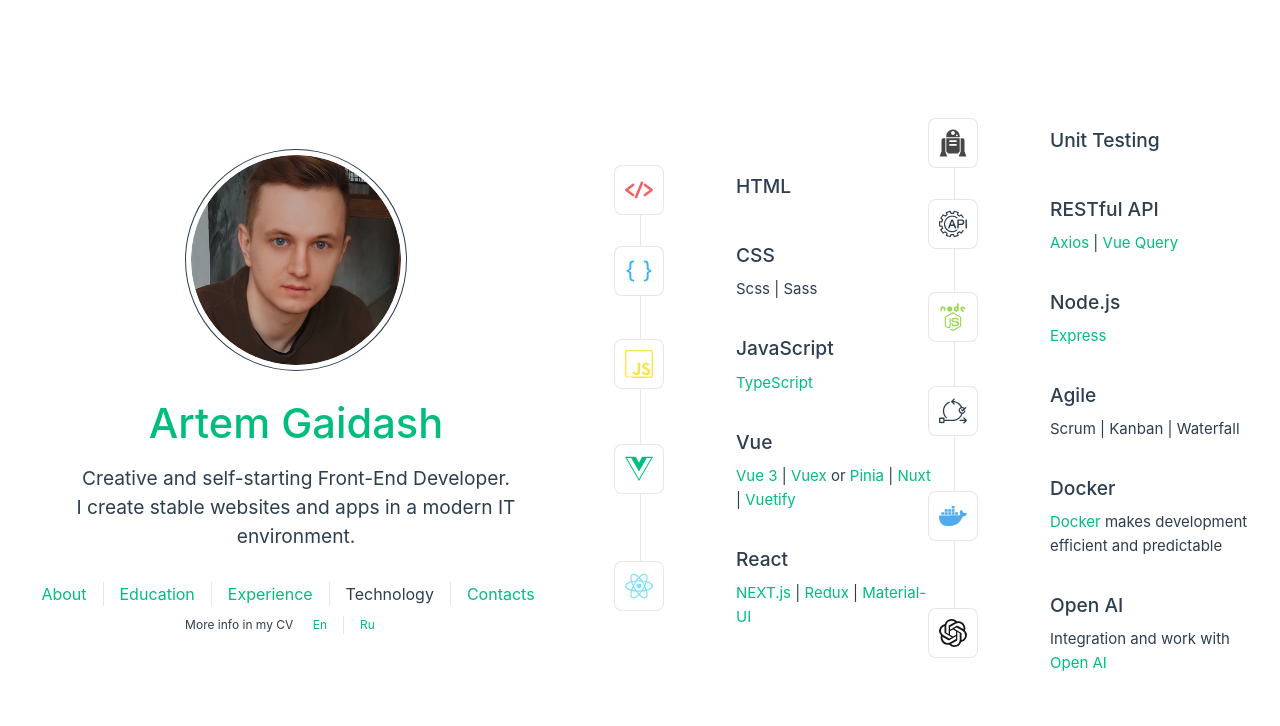
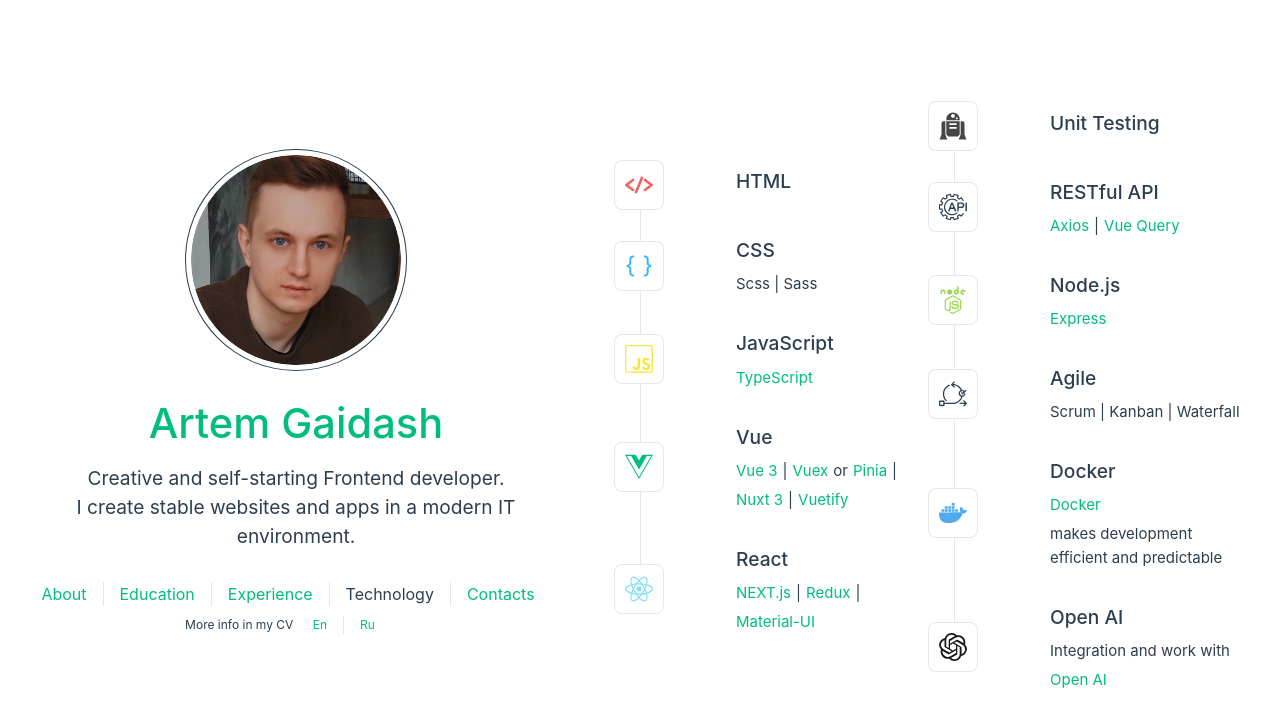
Before and after one commit to artgaid/artgaid.github.io, a Vue app: page /technology-stack in a window 1280 px wide. Shown: the top 726 px of the page. Built offline with nearby package versions, Linux system fonts and the light colour scheme.

Commit message:
update new info

```diff
--- a/src/components/Contacts.vue
+++ b/src/components/Contacts.vue
@@ -40,7 +40,7 @@ import IconPhone from "./icons/contacts/IconPhone.vue";
           <IconInst />
         </template>
         <template #heading
-          ><a target="_blank" href="https://www.instagram.com/art_gaid.vue"
+          ><a target="_blank" href="https://www.instagram.com/artem_gaidash"
             >Instagram</a
           ></template
         >
--- a/src/components/Description.vue
+++ b/src/components/Description.vue
@@ -11,7 +11,7 @@ defineProps({
   <div class="greetings">
     <h1 class="green">{{ msg }}</h1>
     <h3>
-      Creative and self-starting Front-End Developer.
+      Creative and self-starting Frontend developer.
       <br />
       I create stable websites and apps in a modern IT environment.
     </h3>
--- a/src/components/Education.vue
+++ b/src/components/Education.vue
@@ -28,7 +28,7 @@ import UniversityIcon from "./icons/IconUniversity.vue";
       <template #icon>
         <CoursesIcon />
       </template>
-      <template #heading>GeekBrains University</template>
+      <template #heading>Skyeng School</template>
       IT English courses
     </ItemList>
   </div>
--- a/src/components/ItemList.vue
+++ b/src/components/ItemList.vue
@@ -4,7 +4,7 @@
       <slot name="icon"></slot>
     </i>
     <div class="details">
-      <h3>
+      <h3 v-if="$slots.heading">
         <slot name="heading"></slot>
       </h3>
       <slot></slot>
@@ -28,6 +28,10 @@ i svg {
 .details {
   flex: 1;
   margin-left: 1rem;
+
+  display: flex;
+  flex-direction: column;
+  justify-content: center;
 }
 
 i {
--- a/src/components/TechnologyStack.vue
+++ b/src/components/TechnologyStack.vue
@@ -27,7 +27,10 @@ import IconOpenAI from "@/components/icons/technology-stack/IconOpenAI.vue";
           <IconCSS />
         </template>
         <template #heading>CSS</template>
+
+        <div class="technology-description">
           Scss | Sass
+        </div>
       </ItemList>
 
       <ItemList>
@@ -35,6 +38,7 @@ import IconOpenAI from "@/components/icons/technology-stack/IconOpenAI.vue";
           <IconJS />
         </template>
         <template #heading>JavaScript</template>
+
         <a target="_blank" href="https://www.typescriptlang.org/">TypeScript</a>
       </ItemList>
 
@@ -43,11 +47,15 @@ import IconOpenAI from "@/components/icons/technology-stack/IconOpenAI.vue";
           <IconVue />
         </template>
         <template #heading>Vue</template>
+
+        <div class="technology-description">
           <a target="_blank" href="https://vuejs.org/">Vue 3</a> |
           <a target="_blank" href="https://vuex.vuejs.org/">Vuex</a> or
           <a target="_blank" href="https://pinia.vuejs.org/">Pinia</a> |
-        <a target="_blank" href="https://nuxtjs.org/">Nuxt</a> |
+          <a target="_blank" href="https://nuxt.com/">Nuxt 3</a> |
           <a target="_blank" href="https://vuetifyjs.com/">Vuetify</a>
+        </div>
+
       </ItemList>
 
       <ItemList>
@@ -55,9 +63,12 @@ import IconOpenAI from "@/components/icons/technology-stack/IconOpenAI.vue";
           <IconReact />
         </template>
         <template #heading>React</template>
+
+        <div class="technology-description">
           <a target="_blank" href="https://nextjs.org/">NEXT.js</a> |
           <a target="_blank" href="https://redux.js.org/">Redux</a> |
           <a target="_blank" href="https://mui.com/">Material-UI</a>
+        </div>
       </ItemList>
     </div>
 
@@ -74,8 +85,12 @@ import IconOpenAI from "@/components/icons/technology-stack/IconOpenAI.vue";
           <IconAPI />
         </template>
         <template #heading>RESTful API</template>
+
+        <div class="technology-description">
           <a target="_blank" href="https://axios-http.com/">Axios</a> |
           <a target="_blank" href="https://vue-query.vercel.app/#/">Vue Query</a>
+        </div>
+
       </ItemList>
 
       <ItemList>
@@ -83,6 +98,7 @@ import IconOpenAI from "@/components/icons/technology-stack/IconOpenAI.vue";
           <IconNode />
         </template>
         <template #heading>Node.js</template>
+
         <a target="_blank" href="https://expressjs.com/">Express</a>
       </ItemList>
 
@@ -91,7 +107,10 @@ import IconOpenAI from "@/components/icons/technology-stack/IconOpenAI.vue";
           <IconAgile />
         </template>
         <template #heading>Agile</template>
+
+        <div class="technology-description">
           Scrum | Kanban | Waterfall
+        </div>
       </ItemList>
 
       <ItemList>
@@ -99,8 +118,11 @@ import IconOpenAI from "@/components/icons/technology-stack/IconOpenAI.vue";
           <IconDocker />
         </template>
         <template #heading>Docker</template>
+
+        <div class="technology-description">
           <a target="_blank" href="https://www.docker.com/">Docker</a> makes
           development efficient and predictable
+        </div>
       </ItemList>
 
       <ItemList>
@@ -108,8 +130,11 @@ import IconOpenAI from "@/components/icons/technology-stack/IconOpenAI.vue";
           <IconOpenAI />
         </template>
         <template #heading>Open AI</template>
+
+        <div class="technology-description">
           Integration and work with
           <a target="_blank" href="https://openai.com/">Open AI</a>
+        </div>
       </ItemList>
     </div>
   </div>
@@ -128,6 +153,16 @@ import IconOpenAI from "@/components/icons/technology-stack/IconOpenAI.vue";
   width: 100%;
 }
 
+.technology-description {
+  width: 100%;
+  height: auto;
+
+  display: flex;
+  grid-gap: 5px;
+
+  flex-wrap: wrap;
+}
+
 @media screen and (max-width: 555px) {
   .container {
     flex-direction: column;
```
Also changed, not shown: 21 other files (tests, documents, lock files or other folders). Lines whose indentation alone changed are shown as unchanged.
